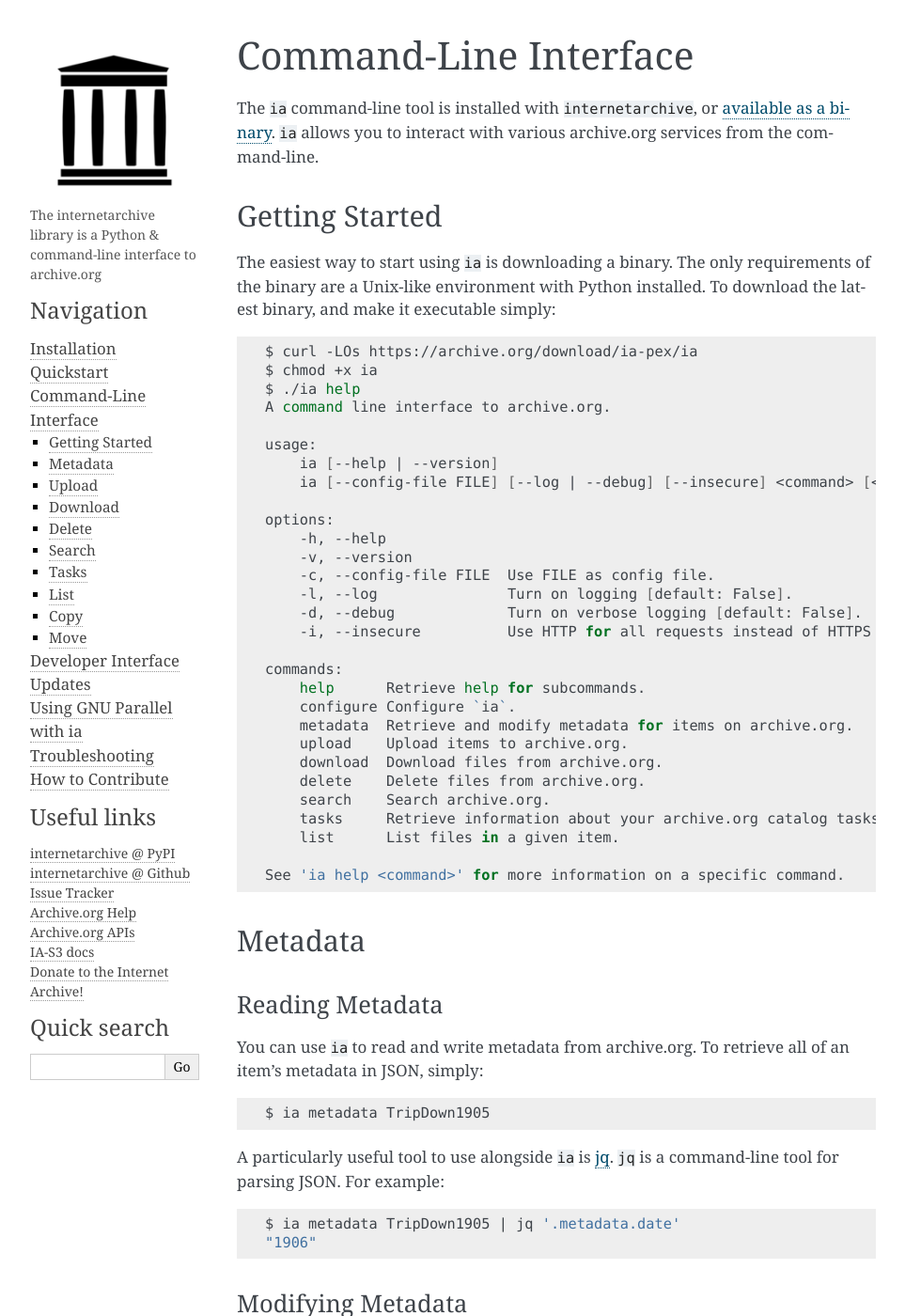
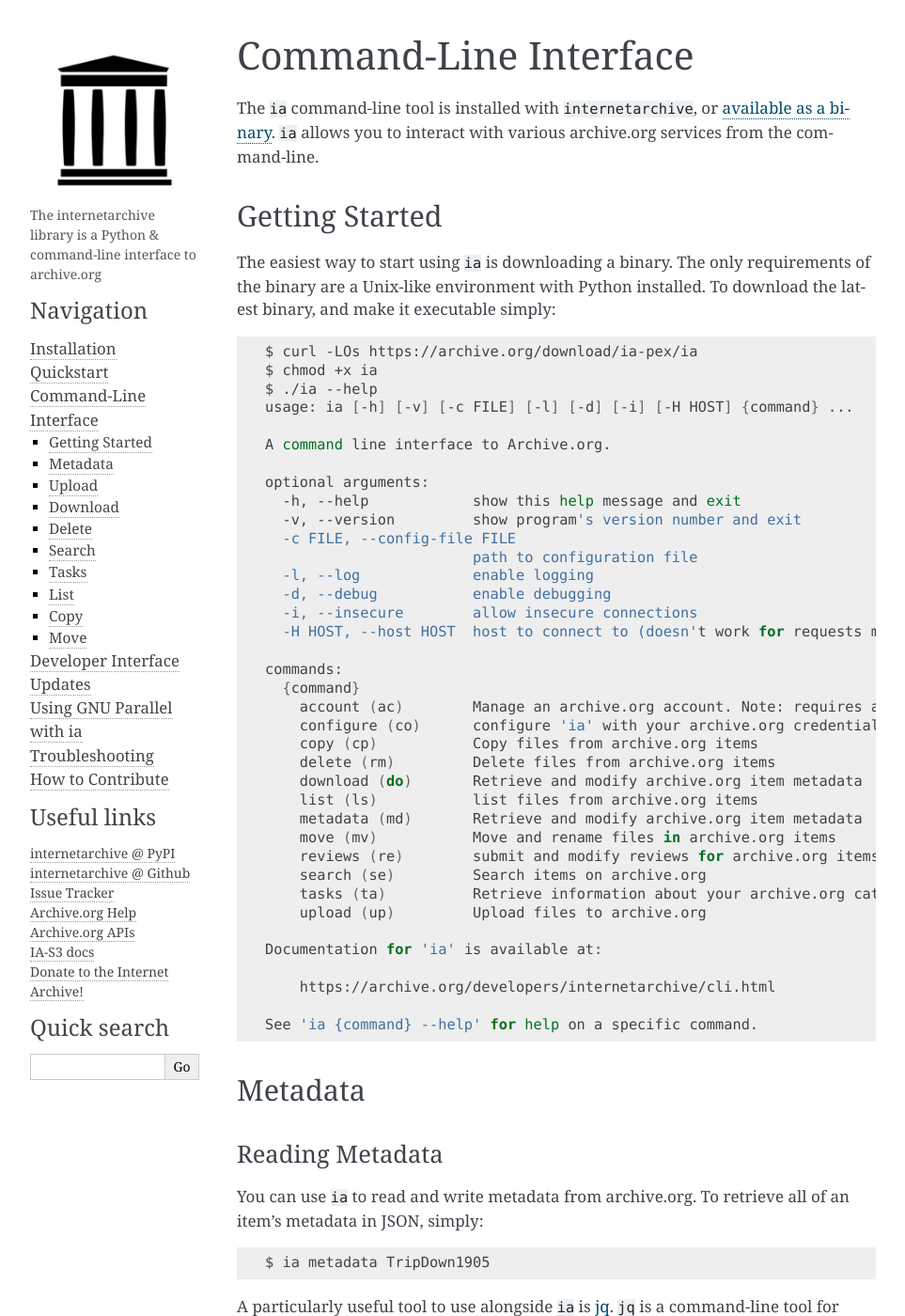
Before and after one commit to jjjake/internetarchive, a Sphinx documentation site: the page built from docs/source/cli.rst, in a window 1280 px wide and 1400 px high. Shown: the whole window at 94% size, without its empty margins (148-1111 px from the left). Built offline with Sphinx 7.4.7, drawn with Linux system fonts in a browser that asks for light colours.

Commit message:
updated help example

```diff
--- a/docs/source/cli.rst
+++ b/docs/source/cli.rst
@@ -12,34 +12,41 @@
 
     $ curl -LOs https://archive.org/download/ia-pex/ia
     $ chmod +x ia
-    $ ./ia help
-    A command line interface to archive.org.
+    $ ./ia --help
+    usage: ia [-h] [-v] [-c FILE] [-l] [-d] [-i] [-H HOST] {command} ...
 
-    usage:
-        ia [--help | --version]
-        ia [--config-file FILE] [--log | --debug] [--insecure] <command> [<args>]...
+    A command line interface to Archive.org.
 
-    options:
-        -h, --help
-        -v, --version
-        -c, --config-file FILE  Use FILE as config file.
-        -l, --log               Turn on logging [default: False].
-        -d, --debug             Turn on verbose logging [default: False].
-        -i, --insecure          Use HTTP for all requests instead of HTTPS [default: false]
+    optional arguments:
+      -h, --help            show this help message and exit
+      -v, --version         show program's version number and exit
+      -c FILE, --config-file FILE
+                            path to configuration file
+      -l, --log             enable logging
+      -d, --debug           enable debugging
+      -i, --insecure        allow insecure connections
+      -H HOST, --host HOST  host to connect to (doesn't work for requests made to s3.us.archive.org)
 
     commands:
-        help      Retrieve help for subcommands.
-        configure Configure `ia`.
-        metadata  Retrieve and modify metadata for items on archive.org.
-        upload    Upload items to archive.org.
-        download  Download files from archive.org.
-        delete    Delete files from archive.org.
-        search    Search archive.org.
-        tasks     Retrieve information about your archive.org catalog tasks.
-        list      List files in a given item.
+      {command}
+        account (ac)        Manage an archive.org account. Note: requires admin privileges
+        configure (co)      configure 'ia' with your archive.org credentials
+        copy (cp)           Copy files from archive.org items
+        delete (rm)         Delete files from archive.org items
+        download (do)       Retrieve and modify archive.org item metadata
+        list (ls)           list files from archive.org items
+        metadata (md)       Retrieve and modify archive.org item metadata
+        move (mv)           Move and rename files in archive.org items
+        reviews (re)        submit and modify reviews for archive.org items
+        search (se)         Search items on archive.org
+        tasks (ta)          Retrieve information about your archive.org catalog tasks
+        upload (up)         Upload files to archive.org
 
-    See 'ia help <command>' for more information on a specific command.
+    Documentation for 'ia' is available at:
 
+        https://archive.org/developers/internetarchive/cli.html
+
+    See 'ia {command} --help' for help on a specific command.
 
 Metadata
 --------
```
